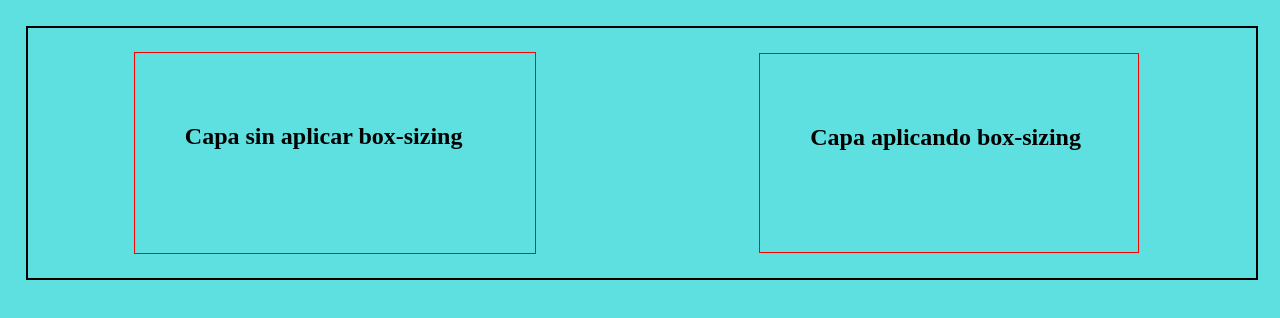
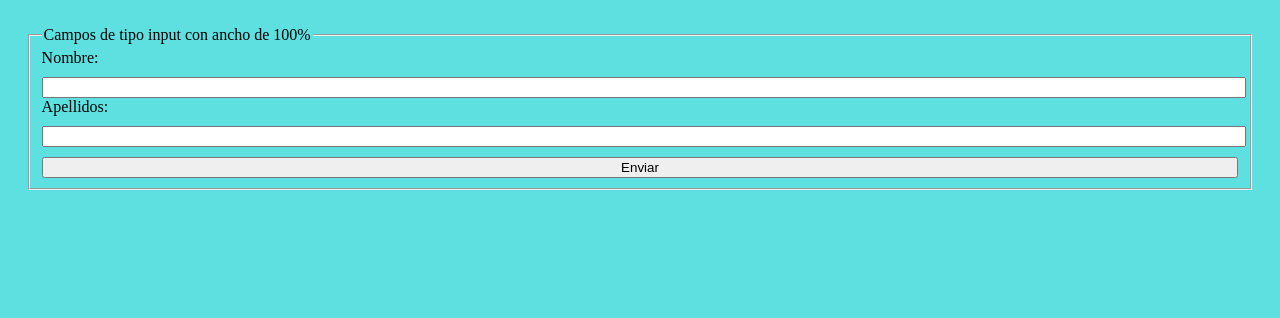
Before and after one commit to FranciscoJOtero/UT6casa, a React (Create React App) app: page / in a window 1280 px wide. Shown: the top 318 px of the page. Built offline with nearby package versions, Linux system fonts and the light colour scheme.

Commit message:
Version 1.0 ejemplo con formularios

```diff
--- a/src/App.js
+++ b/src/App.js
@@ -1,14 +1,18 @@
 import React, { Component } from 'react';
-/*import SelectoresAtributos from './SelectoresAtributo'*/
-import BoxSizing from './BoxSizing'
+/*import SelectoresAtributos from './SelectoresAtributo'
+import BoxSizing from './BoxSizing'*/
+import Formularios from './Formularios'
 
 
 function App() {
   return (
 
     <div className="App">
-      {/* <SelectoresAtributos/> */}
-      <BoxSizing/>
+      {/* <SelectoresAtributos/>
+
+      <BoxSizing/> */}
+
+      <Formularios/>
     </div>
   );
 }
--- /dev/null
+++ b/src/Formularios.js
@@ -0,0 +1,43 @@
+import React, { Component } from "react";
+
+const Ejemplo1 = () => {
+
+    return(
+
+        <div>
+            <form action="" method="post" name="formu1" id="formuId">
+                <fieldset>
+                    <legend> Campos de tipo input con ancho de 100% </legend>
+                    <label for="nombreId"> Nombre: </label>
+                    <input type="text" id="nombreId"></input>
+
+                    <label for="apId"> Apellidos: </label>
+                    <input type="text" id="apId"></input>
+
+                    <input type="submit" value="Enviar"></input>
+                </fieldset>
+            </form>
+        </div>
+
+    )
+
+}
+
+
+class Formularios extends Component {
+
+    render() {
+
+        return(
+
+            <div>
+                <Ejemplo1/>
+            </div>
+
+        )
+
+    }
+
+}
+
+export default Formularios
--- a/src/css/style.css
+++ b/src/css/style.css
@@ -72,8 +72,10 @@ a[target="_blank"] {
 
     }
 
-}*/
+}
+
 .containGrid {
+
     display: grid;
     grid-template-columns: 50% 50%;
     border: 2px solid black;
@@ -81,19 +83,27 @@ a[target="_blank"] {
     height: 250px;
     align-items: center;
     justify-items: center;
-}
-.containGrid .sinBoxSizing {
+
+    .sinBoxSizing {
+
         width: 300px;
         height: 100px;
         padding: 50px;
         border: 1px solid red;
     }
-.containGrid .conBoxSizing {
+
+    .conBoxSizing {
+
         width: 380px;
         height: 200px;
         padding: 50px;
         border: 1px solid red;
         box-sizing: border-box;
     }
+}*/
+input {
+  width: 100%;
+  margin-top: 10px;
+}
 
 /*# sourceMappingURL=style.css.map */
--- a/src/scss/style.scss
+++ b/src/scss/style.scss
@@ -74,7 +74,7 @@ a[target="_blank"] {
 
     }
 
-}*/
+}
 
 .containGrid {
 
@@ -102,4 +102,11 @@ a[target="_blank"] {
         border: 1px solid red;
         box-sizing: border-box;
     }
+}*/
+
+input {
+
+    width: 100%;
+    margin-top: 10px;
+
 }
```
Also changed, not shown: 1 other file (tests, documents, lock files or other folders). Lines whose indentation alone changed are shown as unchanged.
